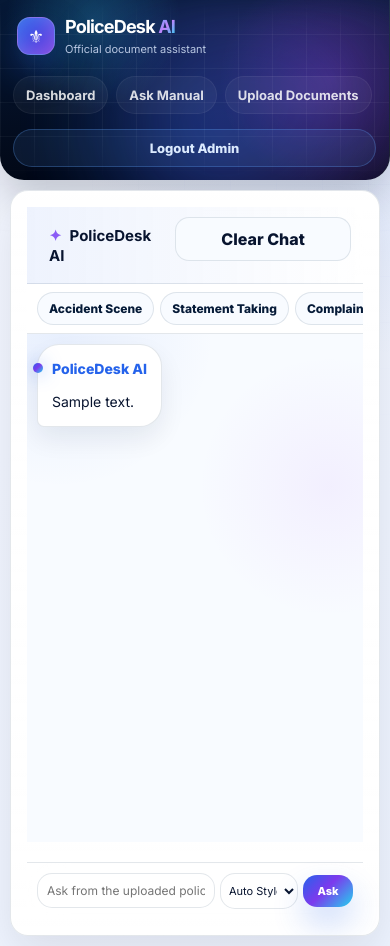
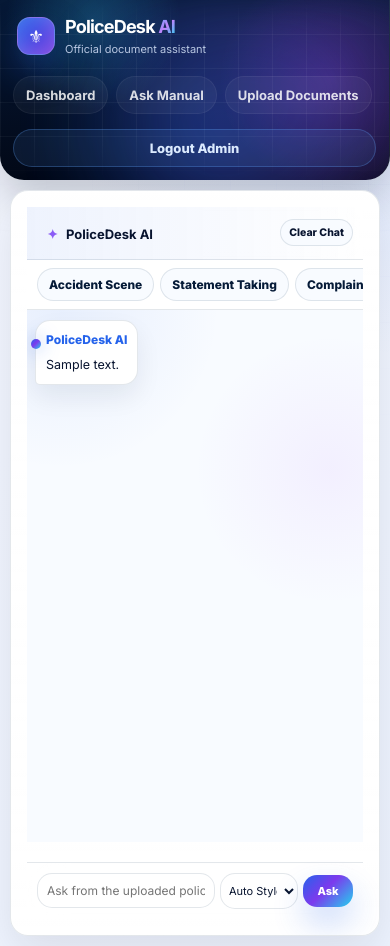
Before and after one commit to JayR-Studio/PoliceDeskAI, a Flask app: page /chat in a window 390 px wide. Run offline with Flask 3, Linux system fonts and the light colour scheme; the visitor is signed in with stand-in values (Sample User, id 1); tables that the repository leaves empty hold one stand-in row (values such as "Sample post").

```diff
--- a/app.py
+++ b/app.py
@@ -102,17 +102,46 @@ def admin_required(route_function):
 with app.app_context():
     db.create_all()
 
+    if db.engine.url.drivername.startswith("sqlite"):
+        try:
+            with db.engine.connect() as connection:
+                columns = connection.exec_driver_sql(
+                    "PRAGMA table_info(document_chunks)"
+                ).fetchall()
+
+                column_names = [column[1] for column in columns]
+
+                if "embedding_json" not in column_names:
+                    connection.exec_driver_sql(
+                        "ALTER TABLE document_chunks ADD COLUMN embedding_json TEXT"
+                    )
+                    connection.commit()
+
+        except Exception as e:
+            print(f"Local migration warning: {e}")
+
+
+@app.route("/db-test")
+@admin_required
+def db_test():
     try:
-        with db.engine.connect() as connection:
-            columns = connection.exec_driver_sql("PRAGMA table_info(document_chunks)").fetchall()
-            column_names = [column[1] for column in columns]
+        document_count = Document.query.count()
+        chunk_count = DocumentChunk.query.count()
+        message_count = ChatMessage.query.count()
 
-            if "embedding_json" not in column_names:
-                connection.exec_driver_sql("ALTER TABLE document_chunks ADD COLUMN embedding_json TEXT")
-                connection.commit()
+        return {
+            "status": "connected",
+            "database": str(db.engine.url).split("@")[-1],
+            "documents": document_count,
+            "chunks": chunk_count,
+            "messages": message_count
+        }, 200
 
     except Exception as e:
-        print(f"Local migration warning: {e}")
+        return {
+            "status": "error",
+            "message": str(e)
+        }, 500
 
 
 def allowed_file(filename):
--- a/requirements.txt
+++ b/requirements.txt
@@ -6,3 +6,4 @@ PyMuPDF==1.24.9
 python-docx==1.1.2
 openai==1.93.0
 gunicorn==22.0.0
+psycopg2-binary==2.9.9
--- a/static/css/policedesk_ai_futuristic_style.css
+++ b/static/css/policedesk_ai_futuristic_style.css
@@ -1618,3 +1618,136 @@ html[data-theme="light"] .source-text-box {
 .theme-toggle:hover {
     transform: translateY(-1px);
 }
+
+/* ================================
+   Mobile chat polish fixes
+   ================================ */
+
+@media (max-width: 800px) {
+    .chat-header-row {
+        flex-direction: row;
+        align-items: center;
+        gap: 8px;
+        padding: 8px 10px;
+    }
+
+    .compact-intro {
+        flex: 1;
+        min-width: 0;
+        padding: 8px 10px;
+    }
+
+    .compact-intro strong {
+        font-size: 13px;
+    }
+
+    .chat-header-row form {
+        width: auto;
+        flex-shrink: 0;
+    }
+
+    .clear-chat-btn {
+        width: auto;
+        padding: 7px 10px;
+        font-size: 11px;
+        border-radius: 999px;
+        white-space: nowrap;
+    }
+
+    .conversation-window {
+        padding: 10px 8px;
+    }
+
+    .chat-message-row {
+        margin-bottom: 10px;
+    }
+
+    .message-bubble {
+        max-width: 88%;
+        padding: 10px 11px;
+        border-radius: 15px;
+        font-size: 13px;
+        line-height: 1.55;
+    }
+
+    .user-bubble {
+        max-width: 82%;
+        border-bottom-right-radius: 5px;
+    }
+
+    .assistant-bubble {
+        max-width: 92%;
+        border-bottom-left-radius: 5px;
+    }
+
+    .assistant-bubble strong {
+        font-size: 12px;
+    }
+
+    .assistant-answer {
+        margin-top: 6px;
+    }
+
+    .message-sources {
+        margin-top: 10px;
+        padding: 8px;
+        border-radius: 12px;
+    }
+
+    .message-sources summary {
+        font-size: 12px;
+    }
+
+    .message-sources .source-list {
+        gap: 6px;
+        margin-top: 8px;
+    }
+
+    .source-item,
+    .compact-source-item {
+        padding: 7px 8px;
+        border-radius: 10px;
+    }
+
+    .source-item strong,
+    .compact-source-item strong {
+        font-size: 12px;
+    }
+
+    .source-item p,
+    .compact-source-item p {
+        font-size: 11px;
+        line-height: 1.35;
+        margin-top: 3px;
+    }
+
+    .clickable-source:hover {
+        transform: none;
+    }
+}
+
+@media (max-width: 420px) {
+    .message-bubble {
+        max-width: 90%;
+        font-size: 12.5px;
+        padding: 9px 10px;
+    }
+
+    .user-bubble {
+        max-width: 84%;
+    }
+
+    .assistant-bubble {
+        max-width: 94%;
+    }
+
+    .clear-chat-btn {
+        padding: 6px 8px;
+        font-size: 10.5px;
+    }
+
+    .source-item,
+    .compact-source-item {
+        padding: 6px 7px;
+    }
+}
```
Also changed, not shown: config.py (+33 -3 lines).
